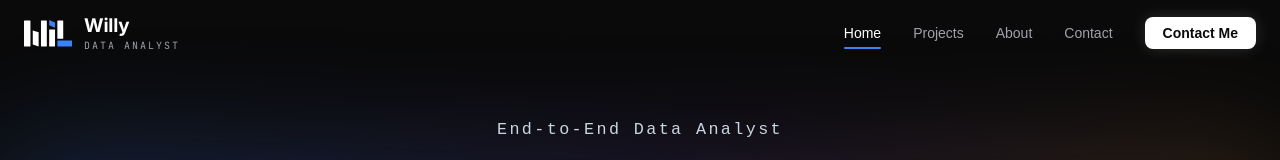
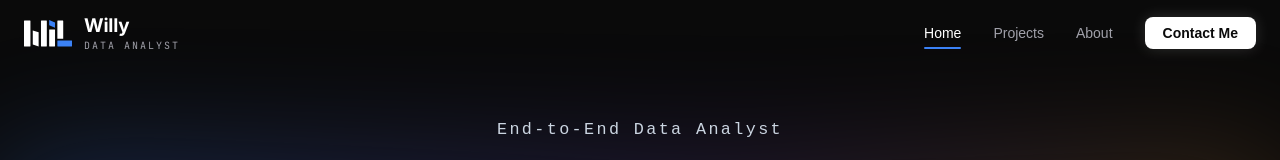
Before and after one commit to willylengkong/willylengkong-portfolio, a React (Vite) app: page / in a window 1280 px wide. Shown: the top 160 px of the page. Built offline with nearby package versions, Linux system fonts and the light colour scheme.

Commit message:
fix(nav): remove redundant Contact link in favor of Contact Me CTA button

```diff
--- a/src/components/Navbar.jsx
+++ b/src/components/Navbar.jsx
@@ -52,7 +52,6 @@ export default function Navbar() {
     { name: 'Home', href: '#home', id: 'home' },
     { name: 'Projects', href: '#projects', id: 'projects' },
     { name: 'About', href: '#about', id: 'about' },
-    { name: 'Contact', href: '#contact', id: 'contact' },
   ];
 
   const scrollTo = (href) => {
```
